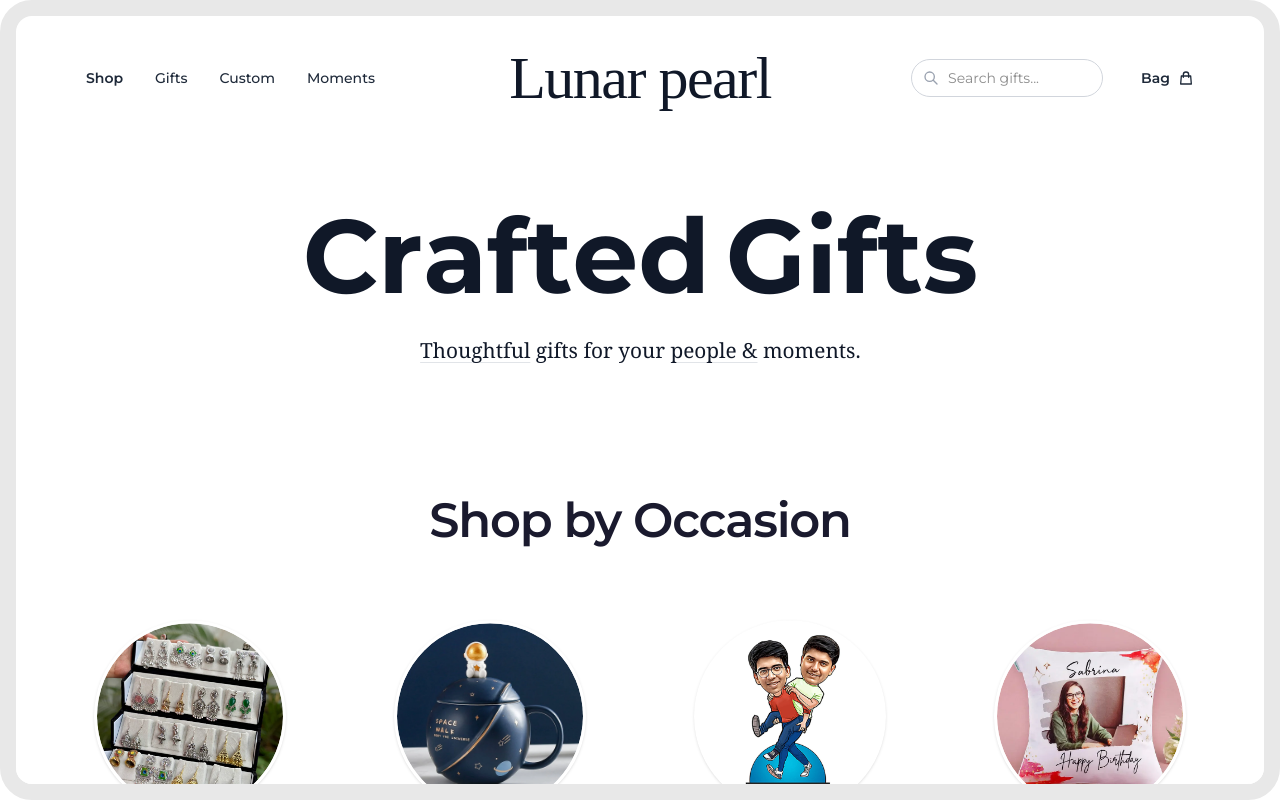
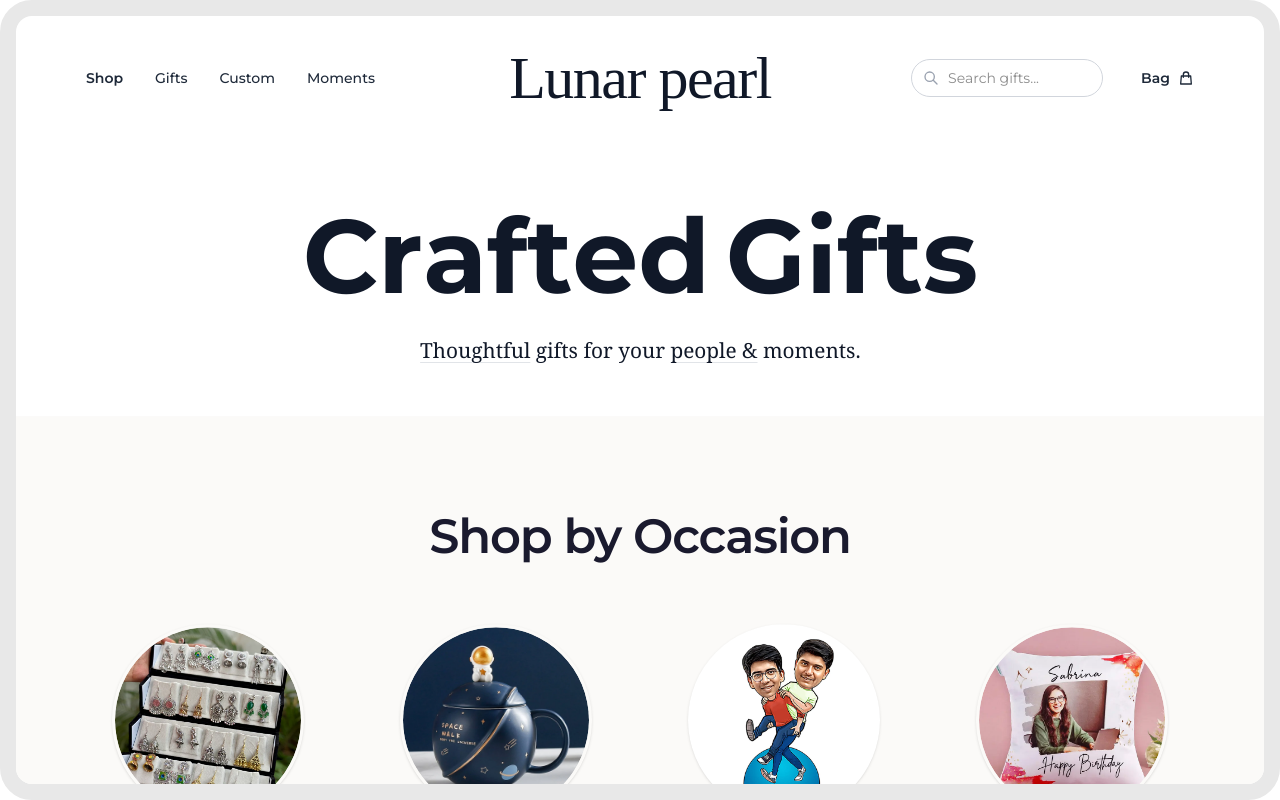
Before and after one commit to arnavprajapati/Iqra-Studio, a React (Vite) app: page /home in a window 1280 px wide. Built offline with nearby package versions, Linux system fonts and the light colour scheme; a web font is replaced by a local one.

Commit message:
feat: add shimmer skeleton placeholders to category cards and product images

```diff
--- a/src/components/CategoryCards.jsx
+++ b/src/components/CategoryCards.jsx
@@ -54,18 +54,46 @@ const categories = [
   }
 ];
 
+const CategoryCardItem = ({ cat, idx, onClick }) => {
+  const [imgLoaded, setImgLoaded] = React.useState(false);
+
+  return (
+    <motion.div
+      initial={{ opacity: 0, scale: 0.9 }}
+      whileInView={{ opacity: 1, scale: 1 }}
+      viewport={{ once: true, margin: "-50px" }}
+      transition={{ duration: 0.5, delay: idx * 0.1 }}
+      className="flex flex-col items-center cursor-pointer group"
+      onClick={() => onClick(cat)}
+    >
+      <div className={`relative w-36 h-36 md:w-48 md:h-48 rounded-full overflow-hidden shadow-sm group-hover:shadow-xl transition-all duration-300 border-[3px] border-transparent group-hover:border-[#facc15]/30 group-hover:scale-105 ${cat.isContain ? 'bg-white p-1' : ''}`}>
+        {!imgLoaded && (
+          <div className="absolute inset-0 bg-gray-200 animate-pulse z-10 rounded-full" />
+        )}
+        <img
+          src={cat.image}
+          alt={cat.title}
+          className={`w-full h-full rounded-full transition-all duration-500 group-hover:scale-110 relative z-0 ${cat.isContain ? 'object-contain' : 'object-cover'} ${imgLoaded ? 'opacity-100' : 'opacity-0'}`}
+          onLoad={() => setImgLoaded(true)}
+        />
+      </div>
+      <h3 className="mt-5 text-[15px] md:text-[17px] font-medium text-gray-800 group-hover:text-black transition-colors">
+        {cat.title}
+      </h3>
+    </motion.div>
+  );
+};
+
 const CategoryCards = () => {
   const navigate = useNavigate();
 
-  const handleCategoryClick = (cat) => {
-    if (cat.categoryId) {
-      navigate(`/category/${cat.categoryId}`);
-    }
+  const handleCategoryClick = (category) => {
+    navigate(`/category/${category.categoryId}`);
   };
 
   return (
-    <section className="w-full bg-white py-20 px-6 shrink-0 relative z-10">
-      <div className="max-w-6xl mx-auto flex flex-col items-center">
+    <section className="w-full py-16 md:py-24 bg-[#fbfaf8] relative overflow-hidden">
+      <div className="max-w-6xl mx-auto px-6">
 
         <motion.div
           initial={{ opacity: 0, y: 20 }}
@@ -81,26 +109,7 @@ const CategoryCards = () => {
 
         <div className="grid grid-cols-2 sm:grid-cols-3 md:grid-cols-4 gap-8 md:gap-12 w-full place-items-center">
           {categories.map((cat, idx) => (
-            <motion.div
-              key={idx}
-              initial={{ opacity: 0, scale: 0.9 }}
-              whileInView={{ opacity: 1, scale: 1 }}
-              viewport={{ once: true, margin: "-50px" }}
-              transition={{ duration: 0.5, delay: idx * 0.1 }}
-              className="flex flex-col items-center cursor-pointer group"
-              onClick={() => handleCategoryClick(cat)}
-            >
-              <div className={`w-36 h-36 md:w-48 md:h-48 rounded-full overflow-hidden shadow-sm group-hover:shadow-xl transition-all duration-300 border-[3px] border-transparent group-hover:border-[#facc15]/30 group-hover:scale-105 ${cat.isContain ? 'bg-white p-1' : ''}`}>
-                <img
-                  src={cat.image}
-                  alt={cat.title}
-                  className={`w-full h-full rounded-full transition-transform duration-500 group-hover:scale-110 ${cat.isContain ? 'object-contain' : 'object-cover'}`}
-                />
-              </div>
-              <h3 className="mt-5 text-[15px] md:text-[17px] font-medium text-gray-800 group-hover:text-black transition-colors">
-                {cat.title}
-              </h3>
-            </motion.div>
+            <CategoryCardItem key={idx} cat={cat} idx={idx} onClick={handleCategoryClick} />
           ))}
         </div>
 
--- a/src/pages/CategoryPage.jsx
+++ b/src/pages/CategoryPage.jsx
@@ -21,6 +21,7 @@ const TAG_STYLES = {
 
 const ProductCard = ({ product, onAddToCart, index }) => {
   const [imgErr, setImgErr] = useState(false);
+  const [imgLoaded, setImgLoaded] = useState(false);
   const [added, setAdded] = useState(false);
   const tag = product.tag;
   const tagStyle = TAG_STYLES[tag] || 'bg-gray-100 text-gray-700';
@@ -41,19 +42,26 @@ const ProductCard = ({ product, onAddToCart, index }) => {
     >
       <div className="relative overflow-hidden bg-[#f5f3f0]" style={{ aspectRatio: '4 / 3' }}>
         {tag && (
-          <span className={`absolute top-3 left-3 z-10 text-[10px] font-bold tracking-widest uppercase px-3 py-1 rounded-full ${tagStyle}`}>
+          <span className={`absolute top-3 left-3 z-20 text-[10px] font-bold tracking-widest uppercase px-3 py-1 rounded-full ${tagStyle}`}>
             {tag}
           </span>
         )}
+
+        {/* Shimmer Placeholder */}
+        {!imgLoaded && !imgErr && (
+          <div className="absolute inset-0 bg-gray-200 animate-pulse z-10" />
+        )}
+
         {imgErr ? (
-          <div className="w-full h-full flex items-center justify-center">
+          <div className="w-full h-full flex items-center justify-center relative z-0">
             <span className="text-5xl opacity-30">🎁</span>
           </div>
         ) : (
           <img
             src={product.image}
             alt={product.name}
-            className="w-full h-full object-cover transition-transform duration-700 ease-out group-hover:scale-[1.07]"
+            className={`w-full h-full object-cover transition-all duration-700 ease-out group-hover:scale-[1.07] relative z-0 ${imgLoaded ? 'opacity-100' : 'opacity-0'}`}
+            onLoad={() => setImgLoaded(true)}
             onError={() => setImgErr(true)}
           />
         )}
```
